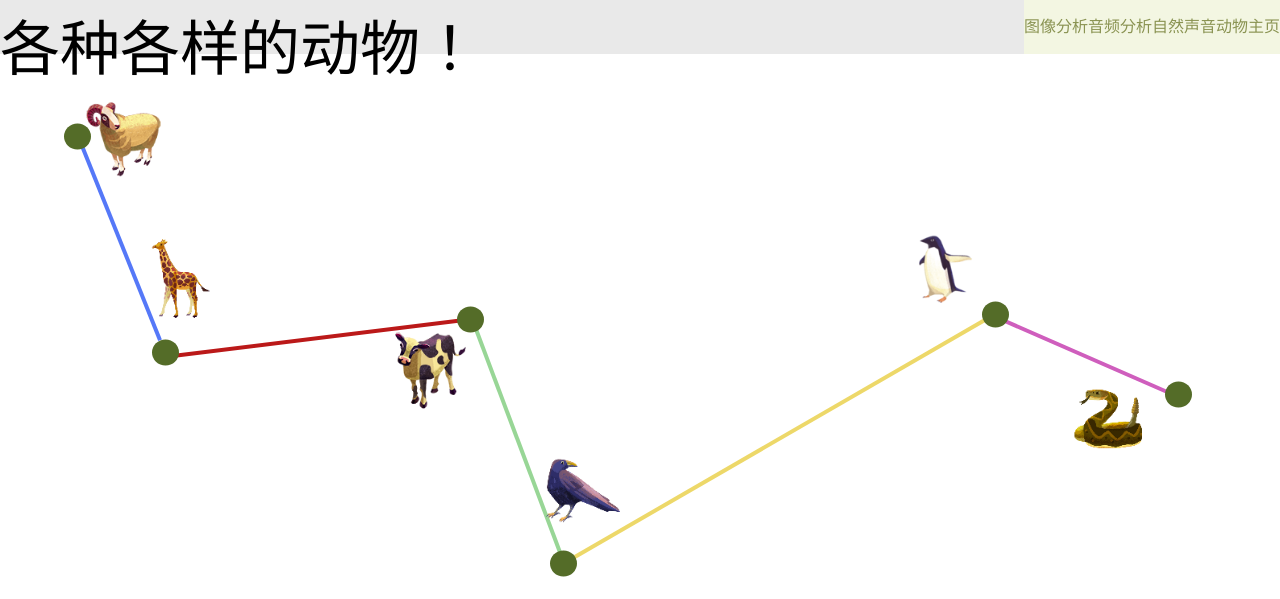
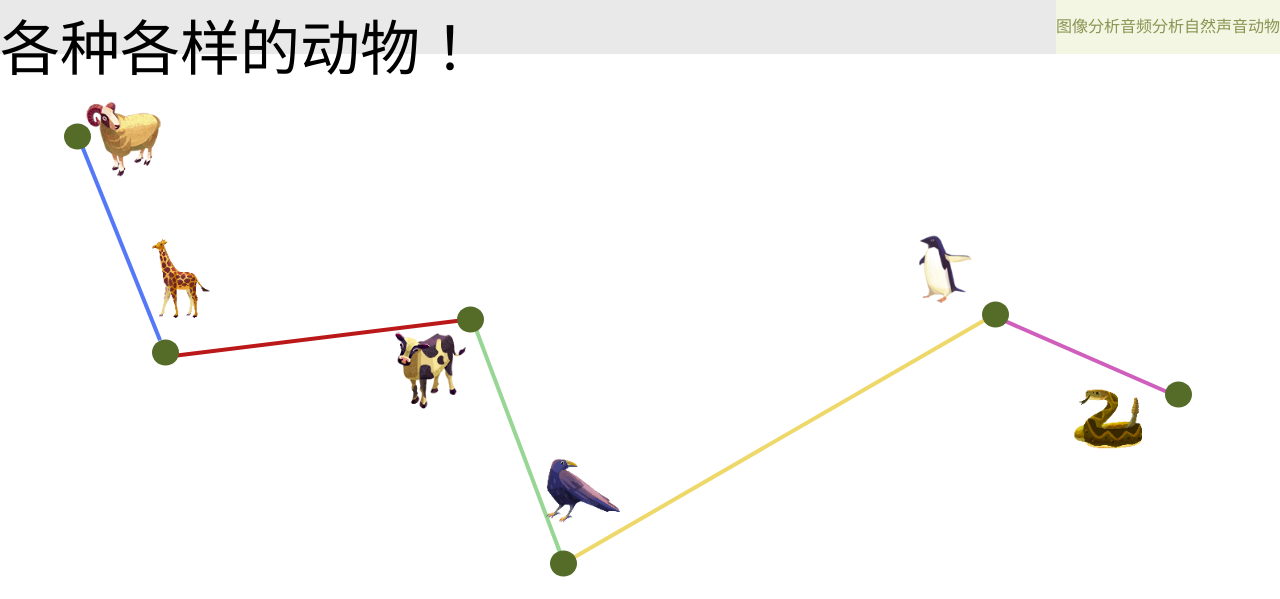
Before and after one commit to heqtayi1/animal-introduce-website, a Django app: page /animal in a window 1280 px wide. Shown: the top 599 px of the page. Run offline with Django 3.2, Linux system fonts and the light colour scheme.

Commit message:
最后修饰

```diff
--- a/templates/animal.html
+++ b/templates/animal.html
@@ -213,7 +213,7 @@
 <body>
     <div class="nav">
         <span>各种各样的动物！</span>
-        <a href=" ">主页</a>
+
     <a href="/animal">动物</a>
     <a href="/sound">自然声音</a>
     <a href="/upload">音频分析</a>
--- a/templates/homepage.html
+++ b/templates/homepage.html
@@ -74,7 +74,7 @@
 <body>
 <div class="begin">
 <div class="nav">
-    <a href="/homepage">主页</a>
+
     <a href="/animal">动物</a>
     <a href="/sound">自然声音</a>
     <a href="/upload">音频分析</a>
--- a/templates/image_analyses.html
+++ b/templates/image_analyses.html
@@ -61,7 +61,7 @@
 <body>
     <div class="nav">
     <span>图像分析</span>
-    <a href=" ">主页</a>
+    】
     <a href="/animal">动物</a>
     <a href="/sound">自然声音</a>
     <a href="/upload">音频分析</a>
--- a/templates/sound.html
+++ b/templates/sound.html
@@ -106,7 +106,7 @@
 <body>
     <div class="nav">
         <span>自然的声音</span>
-        <a href=" ">主页</a>
+
     <a href="/animal">动物</a>
     <a href="/sound">自然声音</a>
     <a href="/upload">音频分析</a>
--- a/templates/upload.html
+++ b/templates/upload.html
@@ -61,7 +61,7 @@
 <body>
     <div class="nav">
         <span>音频分析</span>
-    <a href=" ">主页</a>
+
     <a href="/animal">动物</a>
     <a href="/sound">自然声音</a>
     <a href="/upload">音频分析</a>
```
Also changed, not shown: static/images/地球.jpg (added).
